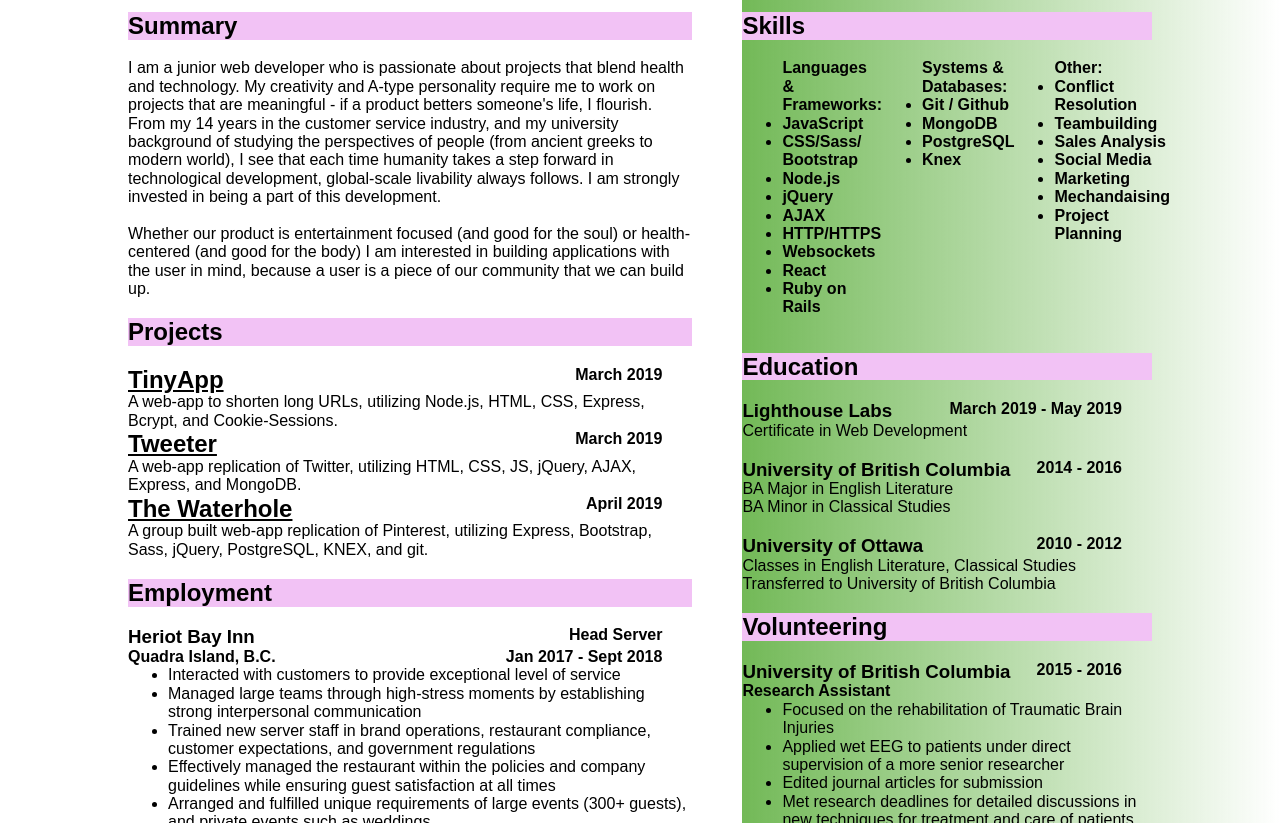
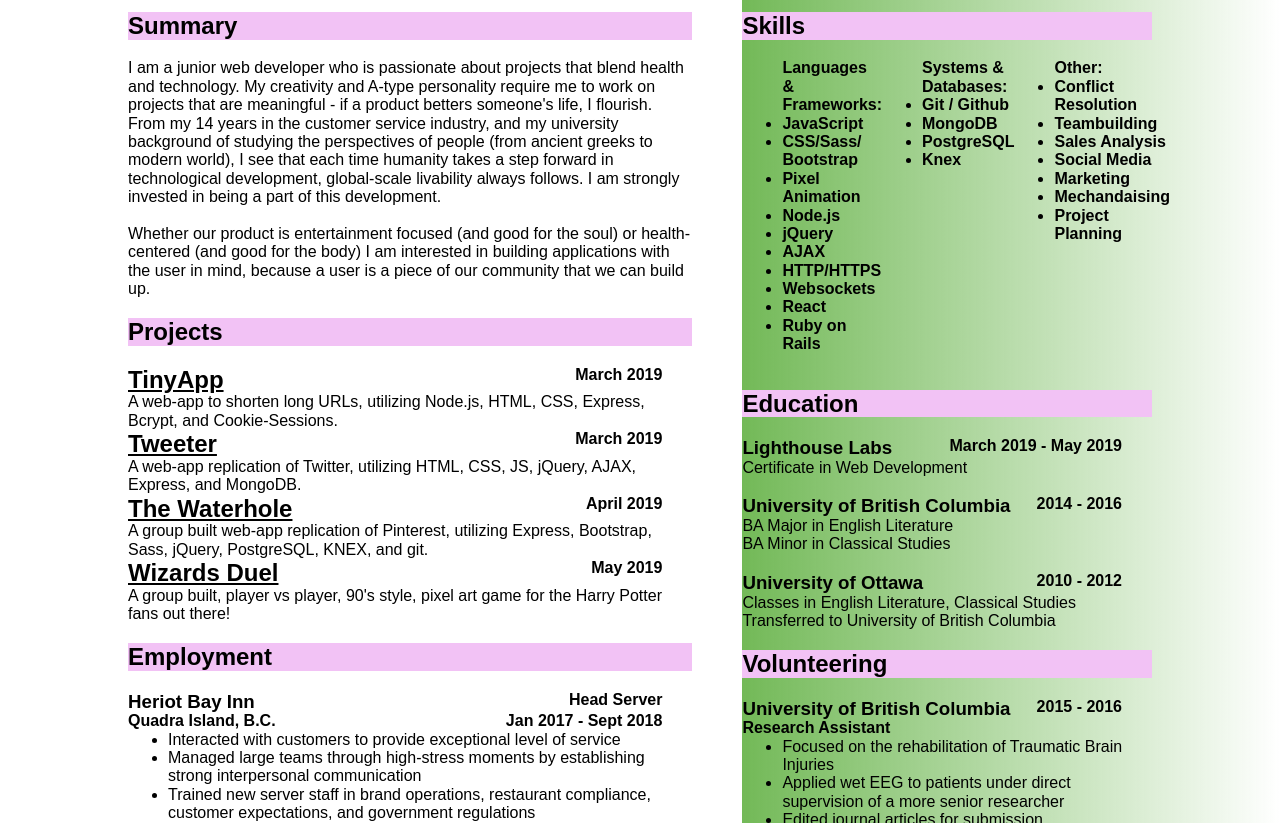
Before and after one commit to kcdporter/kcdporter.github.io, a website: page index.html in a window 1280 px wide. Shown: the part 287-1110 px from the top of the page. Drawn offline with nearby package versions, Linux system fonts and the light colour scheme.

Commit message:
updating with final project

```diff
--- a/index.html
+++ b/index.html
@@ -63,6 +63,13 @@
                 </span>
                 <p>A group built web-app replication of Pinterest, utilizing Express, Bootstrap, Sass, jQuery, PostgreSQL, KNEX, and git.</p>
               </span>
+              <span>
+                <span class='align'>
+                <a href="https://github.com/kcdporter/wizard-duel" target="_blank" class='project-link'>Wizards Duel</a>
+                <h4 class='date'>May 2019</h4>
+                </span>
+                <p>A group built, player vs player, 90's style, pixel art game for the Harry Potter fans out there!</p>
+              </span>
             </div>
           <div id='Employment'>
             <h2 class='heading'> Employment </h2>
@@ -126,6 +133,7 @@
                         <b>Languages & Frameworks:</b>
                         <li>JavaScript</li>
                         <li>CSS/Sass/ Bootstrap</li>
+                        <li>Pixel Animation</li>
                         <li>Node.js</li>
                         <li>jQuery</li>
                         <li>AJAX</li>
```
